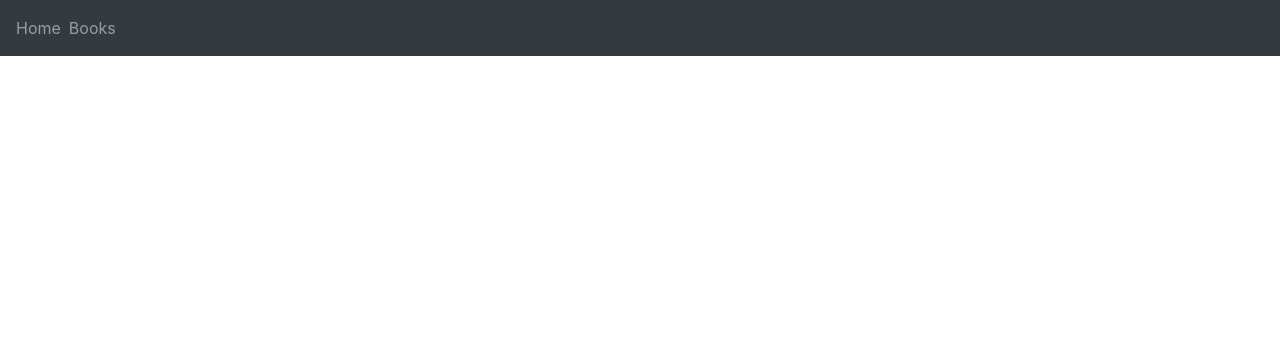
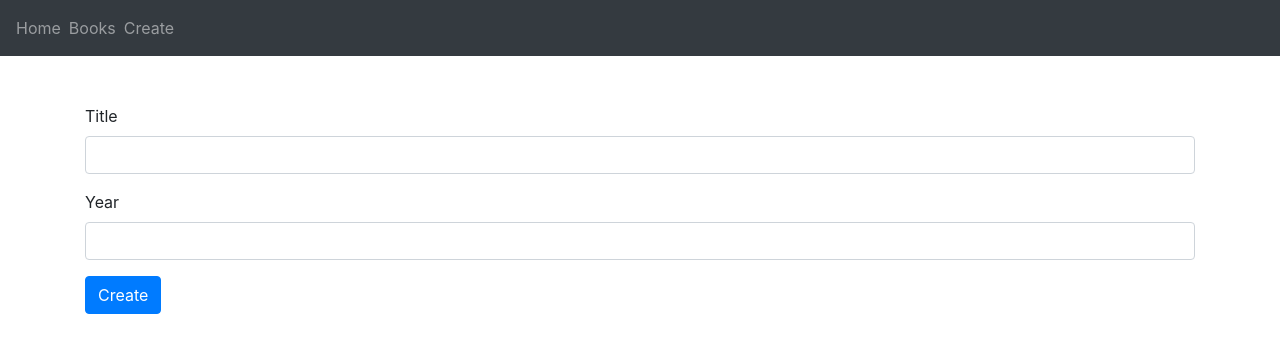
Before and after one commit to TimilsinaSushil/MARN-APP, a React (Create React App) app in the folder web-ui/: page /books/create in a window 1280 px wide. Before the commit this address had no page. Shown: the top 352 px of the page. Built offline with nearby package versions, Linux system fonts and the light colour scheme.

Commit message:
added books adding mutation and functionalities

```diff
--- a/web-ui/src/App.js
+++ b/web-ui/src/App.js
@@ -2,6 +2,7 @@ import { ApolloClient, ApolloProvider, InMemoryCache } from "@apollo/client";
 import Hello from "./components/Hello";
 import Books from "./components/Books";
 import { BrowserRouter, Link, Route, Routes } from "react-router-dom";
+import CreateBook from "./components/CreateBook";
 
 const client = new ApolloClient({
   uri: "http://localhost:4000",
@@ -20,12 +21,17 @@ function App() {
             <Link to="/books" className="nav-link mr-2">
               Books
             </Link>
+            <Link to="/books/create" className="nav-link mr-2">
+              Create
+            </Link>
+
           </div>
         </nav>
         <div className="container mt-5">
           <Routes>
             <Route path="/" element={<Hello />} />
             <Route path="/books" element={<Books />} />
+            <Route path="/books/create" element={<CreateBook />} />
           </Routes>
         </div>
       </BrowserRouter>
--- a/web-ui/src/components/Books.js
+++ b/web-ui/src/components/Books.js
@@ -1,15 +1,6 @@
-import { gql, useQuery } from "@apollo/client";
+import { useQuery } from "@apollo/client";
 import Book from "./Book";
-
-const BOOKS_QUERY = gql`
-  query BooksQuery {
-    books {
-      id
-      title
-      year
-    }
-  }
-`;
+import { BOOKS_QUERY } from "../graphql";
 
 export default function Books() {
   const { data, loading, error } = useQuery(BOOKS_QUERY);
--- /dev/null
+++ b/web-ui/src/components/CreateBook.js
@@ -0,0 +1,53 @@
+import { useMutation } from "@apollo/client";
+import { useState } from "react";
+import { CREATE_BOOK_MUTATION, BOOKS_QUERY } from "../graphql";
+
+export default function CreateBook() {
+  const [createMutation] = useMutation(CREATE_BOOK_MUTATION, {
+    refetchQueries: [{ query: BOOKS_QUERY }],
+  });
+  const [title, setTitle] = useState("");
+  const [year, setYear] = useState("");
+  const handelSubmit = (evt) => {
+    evt.preventDefault();
+    console.info("Creating book", title, year);
+
+    createMutation({
+      variables: {
+        title,
+        year: +year,
+      },
+    });
+
+    alert(`Book ${title} (${year}) created!`);
+    setTitle("");
+    setYear("");
+  };
+  return (
+    <form onSubmit={(event) => handelSubmit(event)}>
+      <div className="form-group">
+        <label htmlFor="title">Title</label>
+        <input
+          type="text"
+          name="title"
+          className="form-control"
+          value={title}
+          onChange={(event) => setTitle(event.target.value)}
+        />
+      </div>
+
+      <div className="form-group">
+        <label htmlFor="year">Year</label>
+        <input
+          type="text"
+          name="year"
+          className="form-control"
+          value={year}
+          onChange={(event) => setYear(event.target.value)}
+        />
+      </div>
+
+      <input type="submit" value="Create" className="btn btn-primary" />
+    </form>
+  );
+}
--- /dev/null
+++ b/web-ui/src/graphql.js
@@ -0,0 +1,21 @@
+import { gql } from "@apollo/client";
+
+export const CREATE_BOOK_MUTATION = gql`
+  mutation Mutation($title: String, $year: Int) {
+    create(title: $title, year: $year) {
+      id
+      title
+      year
+    }
+  }
+`;
+
+export const BOOKS_QUERY = gql`
+  query BooksQuery {
+    books {
+      id
+      title
+      year
+    }
+  }
+`;
```
Also changed, not shown: 2 other files (tests, documents, lock files or other folders).
